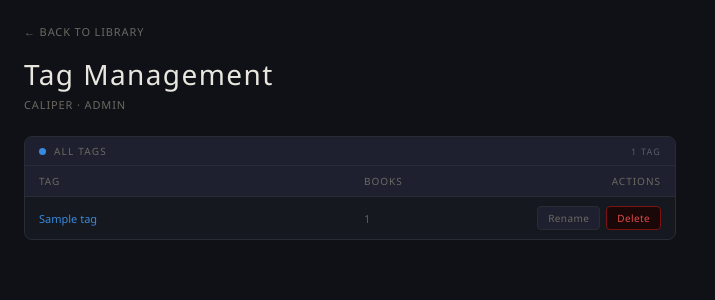
After one commit to cadencejames/Caliper, a Flask app: page /tags in a window 1280 px wide. The commit adds this page. Shown: the top 300 px of the page, without its empty margins (0-715 px from the left). Run offline with Flask 3, Linux system fonts and the light colour scheme; tables that the repository leaves empty hold one stand-in row (values such as "Sample post").

Commit message:
Add tag management page (v2.3.2)
- /tags page with full tag list, book counts, inline rename, delete, and merge
- Merge moves all book associations from source to target then deletes source
- Tags nav link added to admin header

```diff
--- a/app.py
+++ b/app.py
@@ -537,6 +537,67 @@ def get_all_tags():
     conn.close()
     return jsonify([dict(t) for t in tags])
 
+@app.route('/tags')
+def tag_management():
+    if IS_READ_ONLY:
+        abort(404)
+    conn = get_db_connection()
+    tags = conn.execute('''
+        SELECT t.id, t.name, COUNT(bt.book_id) as book_count
+        FROM tags t
+        LEFT JOIN book_tags bt ON bt.tag_id = t.id
+        GROUP BY t.id
+        ORDER BY t.name
+    ''').fetchall()
+    conn.close()
+    return render_template('tags.html', tags=[dict(t) for t in tags])
+
+@app.route('/api/tags/<int:tag_id>/rename', methods=['POST'])
+def rename_tag(tag_id):
+    if IS_READ_ONLY:
+        abort(404)
+    name = ((request.get_json() or {}).get('name') or '').strip()
+    if not name:
+        return jsonify({'error': 'Name required'}), 400
+    conn = get_db_connection()
+    try:
+        conn.execute('UPDATE tags SET name = ? WHERE id = ?', (name, tag_id))
+        conn.commit()
+    except Exception:
+        conn.close()
+        return jsonify({'error': 'A tag with that name already exists'}), 409
+    conn.close()
+    return jsonify({'ok': True, 'name': name})
+
+@app.route('/api/tags/<int:tag_id>', methods=['DELETE'])
+def delete_tag(tag_id):
+    if IS_READ_ONLY:
+        abort(404)
+    conn = get_db_connection()
+    conn.execute('DELETE FROM tags WHERE id = ?', (tag_id,))
+    conn.commit()
+    conn.close()
+    return jsonify({'ok': True})
+
+@app.route('/api/tags/merge', methods=['POST'])
+def merge_tags():
+    if IS_READ_ONLY:
+        abort(404)
+    data = request.get_json() or {}
+    source_id = data.get('source_id')
+    target_id = data.get('target_id')
+    if not source_id or not target_id or source_id == target_id:
+        return jsonify({'error': 'Invalid source or target'}), 400
+    conn = get_db_connection()
+    conn.execute('''
+        INSERT OR IGNORE INTO book_tags (book_id, tag_id)
+        SELECT book_id, ? FROM book_tags WHERE tag_id = ?
+    ''', (target_id, source_id))
+    conn.execute('DELETE FROM tags WHERE id = ?', (source_id,))
+    conn.commit()
+    conn.close()
+    return jsonify({'ok': True})
+
 @app.route('/api/book/<int:book_id>/tags', methods=['POST'])
 def add_book_tag(book_id):
     if IS_READ_ONLY:
--- a/templates/index.html
+++ b/templates/index.html
@@ -300,6 +300,7 @@
             {% if not is_read_only %}
                 <a href="/audit" class="btn btn-ghost">⚠ Audit</a>
                 <a href="/import" class="btn btn-ghost">Import / Export</a>
+                <a href="/tags" class="btn btn-ghost">Tags</a>
                 <a href="/add" class="btn btn-accent">+ Add Book</a>
             {% endif %}
         </div>
--- /dev/null
+++ b/templates/tags.html
@@ -0,0 +1,368 @@
+<!DOCTYPE html>
+<html lang="en">
+<head>
+    <meta charset="UTF-8">
+    <meta name="viewport" content="width=device-width, initial-scale=1.0">
+    <link rel="icon" type="image/svg+xml" href="/static/favicon.svg">
+    <title>Tag Management — Caliper</title>
+    <style>
+        :root {
+            --bg: #0f1117;
+            --surface: #161820;
+            --surface-alt: #1e2030;
+            --border: #2a2c35;
+            --border-dim: #1a1c24;
+            --text-primary: #c8c6be;
+            --text-secondary: #8a887e;
+            --text-muted: #6b6960;
+            --text-dim: #5a5c66;
+            --text-bright: #e8e6de;
+            --teal: #1d9e75;
+            --teal-bg: #0a1612;
+            --teal-border: #0f6e56;
+            --blue: #378add;
+            --red: #e24b4a;
+            --gray: #3a3c46;
+        }
+
+        * { box-sizing: border-box; margin: 0; padding: 0; }
+
+        body {
+            background: var(--bg);
+            color: var(--text-primary);
+            font-family: 'Segoe UI', system-ui, sans-serif;
+            font-size: 12px;
+            padding: 24px;
+            max-width: 700px;
+        }
+
+        .nav-link {
+            font-size: 11px;
+            color: var(--text-muted);
+            text-decoration: none;
+            text-transform: uppercase;
+            letter-spacing: 0.08em;
+            display: block;
+            margin-bottom: 16px;
+        }
+        .nav-link:hover { color: var(--teal); }
+
+        h1 {
+            font-size: 28px;
+            font-weight: 300;
+            color: var(--text-bright);
+            letter-spacing: 0.05em;
+            margin-bottom: 4px;
+        }
+        .subtitle {
+            font-size: 11px;
+            color: var(--text-muted);
+            text-transform: uppercase;
+            letter-spacing: 0.08em;
+            margin-bottom: 24px;
+        }
+
+        .card {
+            background: var(--surface);
+            border: 1px solid var(--border);
+            border-radius: 8px;
+            overflow: hidden;
+            margin-bottom: 14px;
+        }
+        .card-header {
+            padding: 7px 14px;
+            font-size: 10px;
+            letter-spacing: 0.12em;
+            text-transform: uppercase;
+            border-bottom: 1px solid var(--border);
+            display: flex;
+            align-items: center;
+            gap: 8px;
+            color: var(--text-muted);
+            background: var(--surface-alt);
+        }
+        .dot { width: 7px; height: 7px; border-radius: 50%; flex-shrink: 0; }
+        .dot-blue { background: var(--blue); }
+        .dot-teal { background: var(--teal); }
+
+        table { width: 100%; border-collapse: collapse; }
+        th {
+            padding: 8px 14px;
+            text-align: left;
+            font-size: 10px;
+            text-transform: uppercase;
+            letter-spacing: 0.1em;
+            color: var(--text-muted);
+            background: var(--surface-alt);
+            border-bottom: 1px solid var(--border);
+            font-weight: 500;
+        }
+        td {
+            padding: 9px 14px;
+            border-bottom: 1px solid var(--border-dim);
+            vertical-align: middle;
+        }
+        tr:last-child td { border-bottom: none; }
+
+        .tag-name {
+            color: var(--blue);
+            font-size: 11px;
+            font-weight: 500;
+        }
+        .book-count {
+            color: var(--text-dim);
+            font-size: 11px;
+            font-variant-numeric: tabular-nums;
+        }
+        .actions { display: flex; gap: 6px; justify-content: flex-end; align-items: center; }
+
+        .btn {
+            padding: 4px 10px;
+            border-radius: 4px;
+            font-size: 10px;
+            font-family: inherit;
+            cursor: pointer;
+            border: 1px solid var(--border);
+            letter-spacing: 0.04em;
+            white-space: nowrap;
+        }
+        .btn-ghost { background: var(--surface-alt); color: var(--text-muted); }
+        .btn-ghost:hover { color: var(--text-primary); }
+        .btn-danger { background: #1a0808; color: var(--red); border-color: #7a1414; }
+        .btn-danger:hover { background: #220a0a; }
+        .btn-save { background: var(--teal-bg); color: var(--teal); border-color: var(--teal-border); }
+        .btn-save:hover { background: #0d1f18; }
+
+        .rename-input {
+            background: var(--surface-alt);
+            border: 1px solid var(--blue);
+            color: var(--text-primary);
+            padding: 4px 8px;
+            border-radius: 4px;
+            font-size: 11px;
+            font-family: inherit;
+            outline: none;
+            width: 180px;
+        }
+
+        .empty-state {
+            padding: 24px;
+            text-align: center;
+            color: var(--text-muted);
+            font-size: 11px;
+        }
+
+        /* Merge card */
+        .merge-body { padding: 14px; display: flex; flex-direction: column; gap: 12px; }
+        .merge-row { display: flex; align-items: center; gap: 10px; flex-wrap: wrap; }
+        .merge-label { font-size: 11px; color: var(--text-secondary); white-space: nowrap; }
+        .merge-select {
+            background: var(--surface-alt);
+            border: 1px solid var(--border);
+            color: var(--text-primary);
+            padding: 6px 10px;
+            border-radius: 4px;
+            font-size: 11px;
+            font-family: inherit;
+            outline: none;
+            flex: 1;
+            min-width: 140px;
+        }
+        .merge-select:focus { border-color: var(--blue); }
+        .btn-merge {
+            background: #0d1a2e;
+            color: var(--blue);
+            border: 1px solid #1a3a5c;
+            padding: 6px 14px;
+            border-radius: 4px;
+            font-size: 11px;
+            font-family: inherit;
+            cursor: pointer;
+            white-space: nowrap;
+        }
+        .btn-merge:hover { background: #122040; }
+        .merge-hint { font-size: 10px; color: var(--text-muted); }
+        .msg { font-size: 11px; min-height: 1.4em; }
+        .msg-ok { color: var(--teal); }
+        .msg-err { color: var(--red); }
+    </style>
+</head>
+<body>
+
+    <a href="/" class="nav-link">← Back to Library</a>
+    <h1>Tag Management</h1>
+    <div class="subtitle">Caliper · Admin</div>
+
+    <!-- Tag List -->
+    <div class="card">
+        <div class="card-header">
+            <div class="dot dot-blue"></div>
+            All Tags
+            <span style="margin-left:auto;font-size:9px;color:var(--text-dim)">{{ tags|length }} tag{{ 's' if tags|length != 1 else '' }}</span>
+        </div>
+        {% if tags %}
+        <table>
+            <thead>
+                <tr>
+                    <th style="width:50%">Tag</th>
+                    <th>Books</th>
+                    <th style="text-align:right">Actions</th>
+                </tr>
+            </thead>
+            <tbody id="tagTableBody">
+                {% for tag in tags %}
+                <tr id="row-{{ tag.id }}">
+                    <td>
+                        <span class="tag-name" id="name-{{ tag.id }}">{{ tag.name }}</span>
+                        <input class="rename-input" id="input-{{ tag.id }}" value="{{ tag.name }}"
+                               style="display:none" onkeydown="handleRenameKey(event, {{ tag.id }})">
+                    </td>
+                    <td class="book-count">{{ tag.book_count }}</td>
+                    <td>
+                        <div class="actions">
+                            <button class="btn btn-ghost" id="edit-btn-{{ tag.id }}"
+                                    onclick="startRename({{ tag.id }})">Rename</button>
+                            <button class="btn btn-save" id="save-btn-{{ tag.id }}"
+                                    style="display:none" onclick="saveRename({{ tag.id }})">Save</button>
+                            <button class="btn btn-ghost" id="cancel-btn-{{ tag.id }}"
+                                    style="display:none" onclick="cancelRename({{ tag.id }}, '{{ tag.name }}')">Cancel</button>
+                            <button class="btn btn-danger"
+                                    onclick="deleteTag({{ tag.id }}, '{{ tag.name }}', {{ tag.book_count }})">Delete</button>
+                        </div>
+                    </td>
+                </tr>
+                {% endfor %}
+            </tbody>
+        </table>
+        {% else %}
+        <div class="empty-state">No tags yet. Add tags from any book's detail page.</div>
+        {% endif %}
+    </div>
+
+    <!-- Merge -->
+    {% if tags|length >= 2 %}
+    <div class="card">
+        <div class="card-header">
+            <div class="dot dot-teal"></div>
+            Merge Tags
+        </div>
+        <div class="merge-body">
+            <div class="merge-row">
+                <span class="merge-label">Merge</span>
+                <select class="merge-select" id="mergeSource">
+                    {% for tag in tags %}
+                    <option value="{{ tag.id }}">{{ tag.name }} ({{ tag.book_count }})</option>
+                    {% endfor %}
+                </select>
+                <span class="merge-label">into</span>
+                <select class="merge-select" id="mergeTarget">
+                    {% for tag in tags %}
+                    <option value="{{ tag.id }}" {% if loop.index == 2 %}selected{% endif %}>{{ tag.name }} ({{ tag.book_count }})</option>
+                    {% endfor %}
+                </select>
+                <button class="btn-merge" onclick="mergeTags()">Merge</button>
+            </div>
+            <div class="merge-hint">The source tag will be deleted and all its books will be moved to the target tag.</div>
+            <div class="msg" id="mergeMsg"></div>
+        </div>
+    </div>
+    {% endif %}
+
+    <script>
+        function startRename(id) {
+            document.getElementById('name-' + id).style.display = 'none';
+            document.getElementById('input-' + id).style.display = 'inline-block';
+            document.getElementById('edit-btn-' + id).style.display = 'none';
+            document.getElementById('save-btn-' + id).style.display = 'inline-block';
+            document.getElementById('cancel-btn-' + id).style.display = 'inline-block';
+            document.getElementById('input-' + id).focus();
+        }
+
+        function cancelRename(id, original) {
+            document.getElementById('input-' + id).value = original;
+            document.getElementById('name-' + id).style.display = 'inline';
+            document.getElementById('input-' + id).style.display = 'none';
+            document.getElementById('edit-btn-' + id).style.display = 'inline-block';
+            document.getElementById('save-btn-' + id).style.display = 'none';
+            document.getElementById('cancel-btn-' + id).style.display = 'none';
+        }
+
+        function handleRenameKey(e, id) {
+            if (e.key === 'Enter') saveRename(id);
+            if (e.key === 'Escape') cancelRename(id, document.getElementById('name-' + id).textContent);
+        }
+
+        function saveRename(id) {
+            const input = document.getElementById('input-' + id);
+            const name = input.value.trim();
+            if (!name) return;
+            fetch(`/api/tags/${id}/rename`, {
+                method: 'POST',
+                headers: {'Content-Type': 'application/json'},
+                body: JSON.stringify({name})
+            })
+            .then(r => r.json())
+            .then(data => {
+                if (data.error) { alert(data.error); return; }
+                document.getElementById('name-' + id).textContent = name;
+                cancelRename(id, name);
+                updateMergeOptions(id, name);
+            });
+        }
+
+        function deleteTag(id, name, count) {
+            const msg = count > 0
+                ? `Delete "${name}"? It will be removed from ${count} book${count !== 1 ? 's' : ''}.`
+                : `Delete "${name}"?`;
+            if (!confirm(msg)) return;
+            fetch(`/api/tags/${id}`, {method: 'DELETE'})
+            .then(r => r.json())
+            .then(() => {
+                document.getElementById('row-' + id).remove();
+                removeMergeOption(id);
+            });
+        }
+
+        function updateMergeOptions(id, name) {
+            ['mergeSource', 'mergeTarget'].forEach(selectId => {
+                const opt = document.querySelector(`#${selectId} option[value="${id}"]`);
+                if (opt) {
+                    const count = opt.textContent.match(/\((\d+)\)/)?.[1] || '0';
+                    opt.textContent = `${name} (${count})`;
+                }
+            });
+        }
+
+        function removeMergeOption(id) {
+            ['mergeSource', 'mergeTarget'].forEach(selectId => {
+                const opt = document.querySelector(`#${selectId} option[value="${id}"]`);
+                if (opt) opt.remove();
+            });
+        }
+
+        function mergeTags() {
+            const sourceId = parseInt(document.getElementById('mergeSource').value);
+            const targetId = parseInt(document.getElementById('mergeTarget').value);
+            const msg = document.getElementById('mergeMsg');
+            if (sourceId === targetId) { msg.textContent = 'Source and target must be different.'; msg.className = 'msg msg-err'; return; }
+            const sourceName = document.querySelector(`#mergeSource option[value="${sourceId}"]`).textContent;
+            const targetName = document.querySelector(`#mergeTarget option[value="${targetId}"]`).textContent;
+            if (!confirm(`Merge "${sourceName}" into "${targetName}"? This cannot be undone.`)) return;
+            fetch('/api/tags/merge', {
+                method: 'POST',
+                headers: {'Content-Type': 'application/json'},
+                body: JSON.stringify({source_id: sourceId, target_id: targetId})
+            })
+            .then(r => r.json())
+            .then(data => {
+                if (data.error) { msg.textContent = data.error; msg.className = 'msg msg-err'; return; }
+                msg.textContent = 'Merged successfully.';
+                msg.className = 'msg msg-ok';
+                document.getElementById('row-' + sourceId).remove();
+                removeMergeOption(sourceId);
+            });
+        }
+    </script>
+
+</body>
+</html>
```
Also changed, not shown: README.md.
